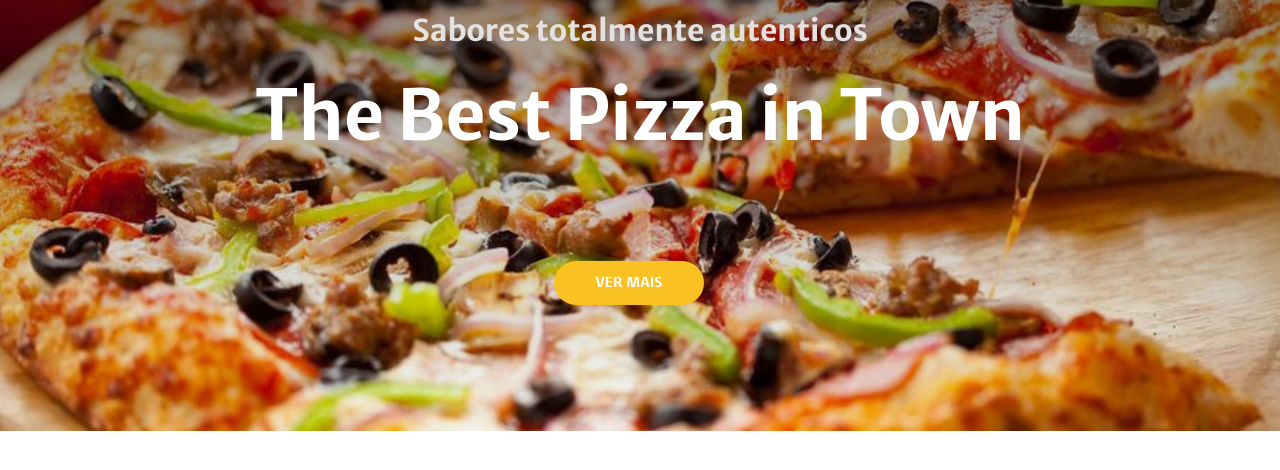
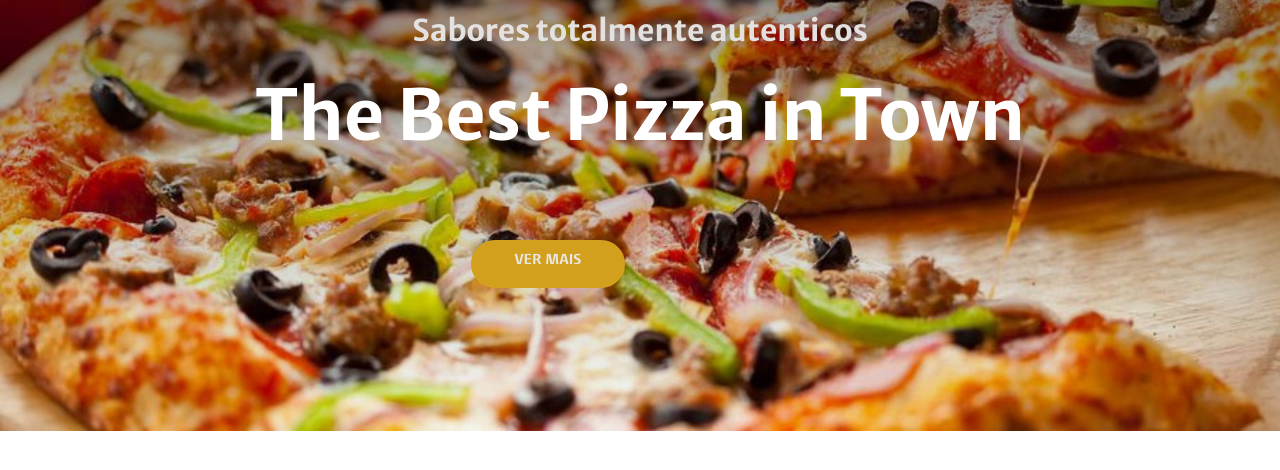
Before and after one commit to CarolDominguess/ProjetoFavoritaExpress, a PHP site: page / in a window 1280 px wide. Shown: the part 289-759 px from the top of the page. Run offline with PHP 8.4, Linux system fonts and the light colour scheme.

Commit message:
Update styles.css

```diff
--- a/styles/styles.css
+++ b/styles/styles.css
@@ -202,19 +202,21 @@ opacity: 1;
 }
 
 #botaobaixo{
-background-color: #fac122;
-color: white;
-font-size: 35px;
+    border: 2px solid #d2a01c;
+    background-color: #d2a01c;
     border-radius: 50px;
-text-align: center;
+    right: 655px;
     position: fixed;
-top: 550px;
+    font-size: 30px;
+    font-family: minhaFonte;
+    margin: 0px;
+    top: 529px;
 
 }
 #botaobaixo:hover{
     border: 2px solid #d2a01c;
     background: transparent;
-padding: 1px;
+    padding: -1px;
     border-radius: 50px;
     transition-delay: 0s;
     transition-duration: 0.4s;
@@ -246,6 +248,7 @@ opacity: 1;
     text-align: center;
     position: relative;
     top: -8px;
+    color: #e9e7e6;
 }
 .exemplo{
     color: #e9e7e6;
@@ -264,6 +267,10 @@ opacity: 1;
 }
 #textolocal:hover{
     color: #d7a41d;
+}
+textbaixo:visited {
+    color: white; /* Altera a cor do link após ser visitado */
+
 }
 
 
```
Lines whose indentation alone changed are shown as unchanged.
